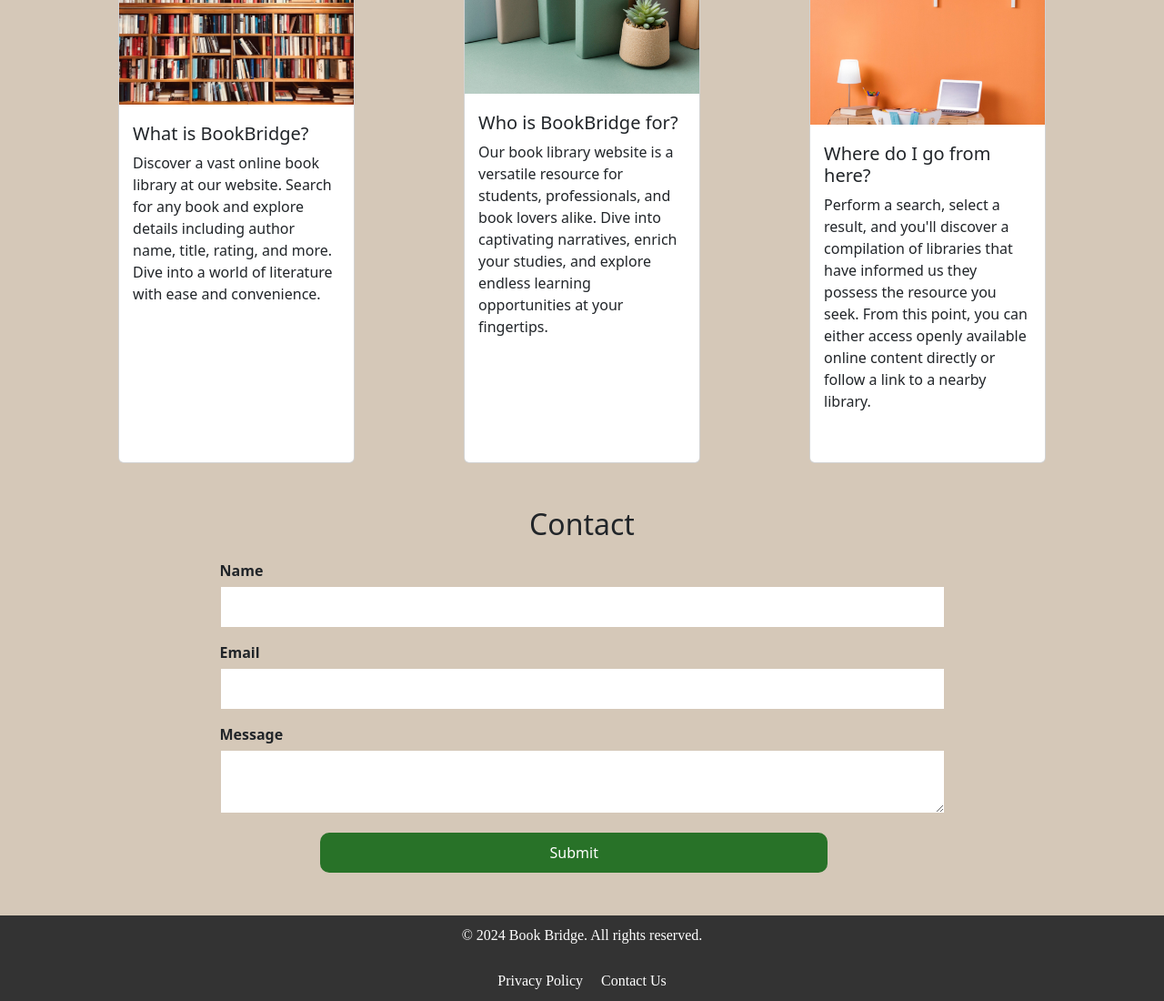
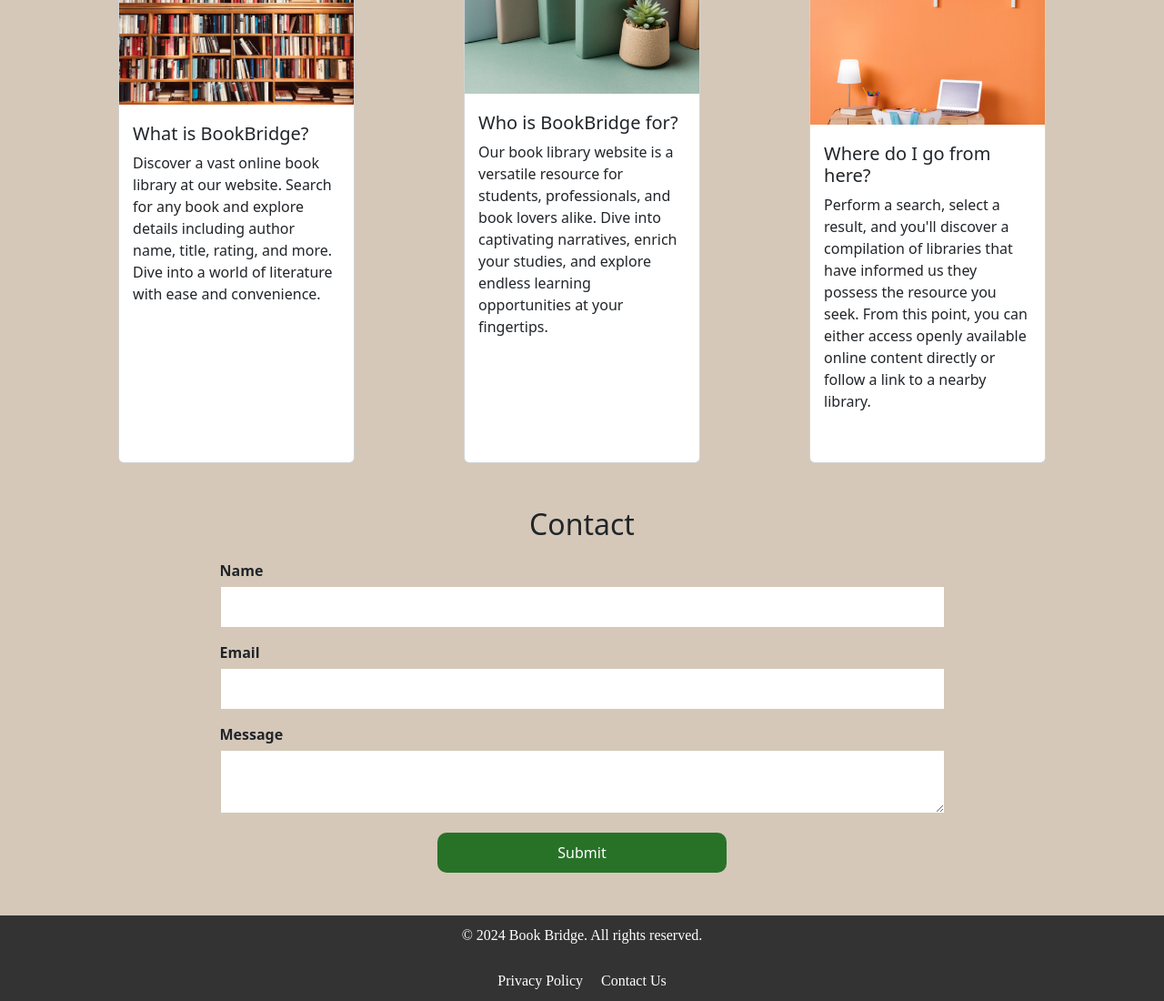
Before and after one commit to CodrinCarpovici/bookbridge, a React (Vite) app: page /about in a window 1280 px wide. Shown: the part 344-1444 px from the top of the page at 91% size. Built offline with nearby package versions, Linux system fonts and the light colour scheme.

Commit message:
changed submit button width

```diff
--- a/src/index.css
+++ b/src/index.css
@@ -213,14 +213,14 @@ li a {
 }
 
 .contact-form button {
-  width: 70%;
+  width: 40%;
   padding: 10px 20px;
   background-color: rgb(40, 114, 40);
   color: #fff;
   border: none;
   border-radius: 10px;
   cursor: pointer;
-  margin-left: 13.9%; /*submit button in the middle of the form*/
+  margin-left: 30%; /*submit button in the middle of the form*/
 }
 
 .contact-form button:hover {
```
